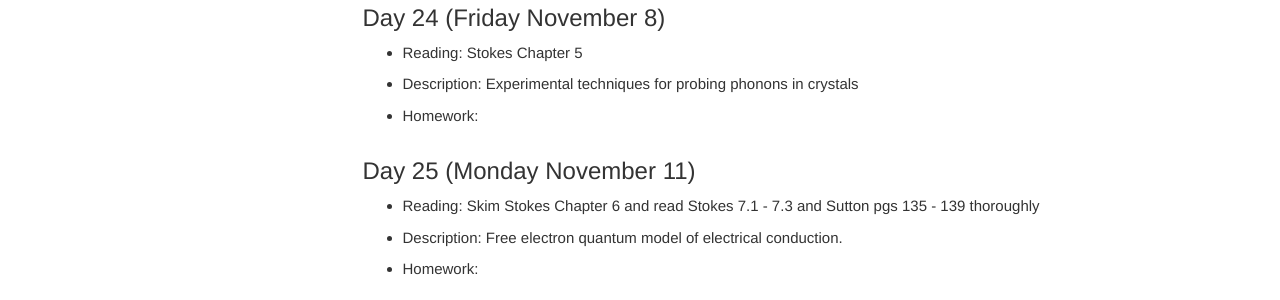
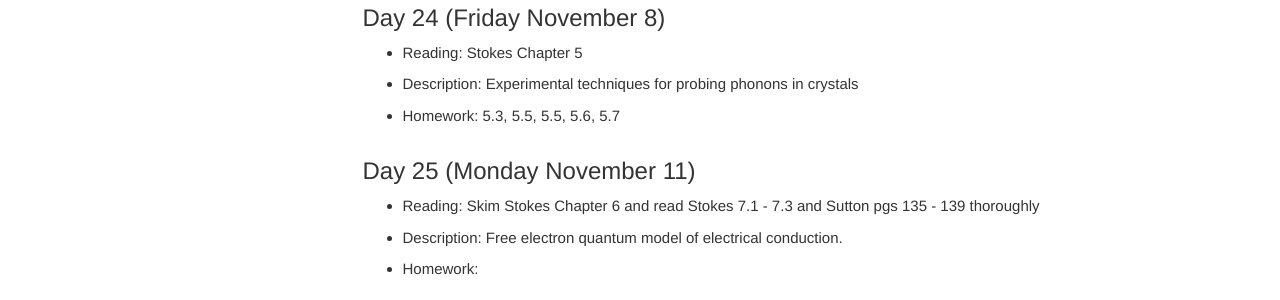
Before and after one commit to lancejnelson/PH323, a Jekyll site: the page built from course_docs/schedule.md, in a window 1280 px wide and 900 px high, scrolled down 5380 px. Shown: the part 498-798 px from the top of the window. Built offline with Jekyll 4.4.1, drawn with Linux system fonts in a browser that asks for light colours; comment, search, counter and statistics services are not loaded.

Commit message:
Updated schedule

```diff
--- a/course_docs/schedule.md
+++ b/course_docs/schedule.md
@@ -228,7 +228,7 @@ Note: For the first few days (probably into the second week) of the semester, we
 
    - Description: Experimental techniques for probing phonons in crystals
 
-   - Homework:
+   - Homework: 5.3, 5.5, 5.5, 5.6, 5.7
 
 ## Day 25 (Monday November 11)
 
```
